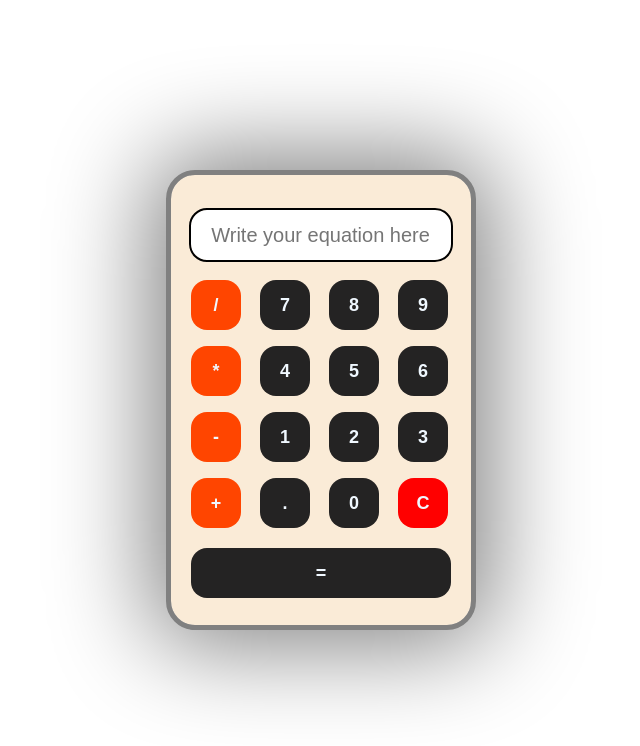
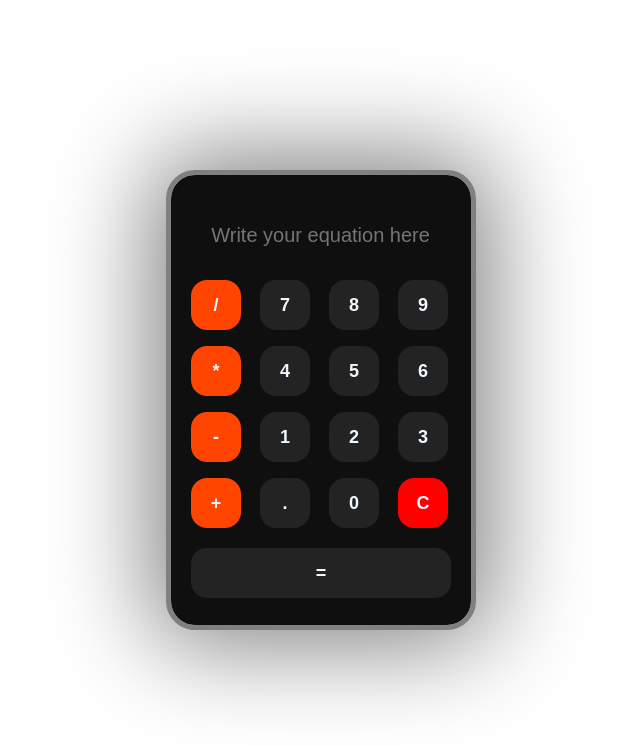
Before and after one commit to supriyobaruab/Calculator, a plain HTML site: page index.html in a window 1280 px wide. Shown: the whole page, without its empty margins (319-959 px from the left). Drawn offline with Linux system fonts and the light colour scheme.

Commit message:
changed the layout style

```diff
--- a/style.css
+++ b/style.css
@@ -13,7 +13,7 @@ body {
 .container {
   width: 300px;
   height: 450px;
-  background-color: antiquewhite;
+  background-color: #0f0f0f;
   border-radius: 1.5rem;
   outline: 5px solid gray;
   padding: 20px;
@@ -25,10 +25,12 @@ body {
   border-style: none;
   height: 50px;
   border-radius: 1rem;
-  outline: 2px solid;
+
   font-size: 20px;
   text-align: right;
   padding-right: 10px;
+  background-color: #0f0f0f;
+  color: white;
 }
 .keys {
   padding-top: 20px;
@@ -66,6 +68,7 @@ body {
 #equal:hover {
   opacity: 0.9;
   box-shadow: 1px 1px 5px rgb(36, 35, 35);
+  transform: scale(1.01);
 }
 #equal:active {
   opacity: 1;
@@ -73,6 +76,7 @@ body {
 .keys button:hover {
   opacity: 0.9;
   box-shadow: 1px 1px 5px rgb(36, 35, 35);
+  transform: scale(1.09);
 }
 .keys button:active {
   opacity: 1;
```
